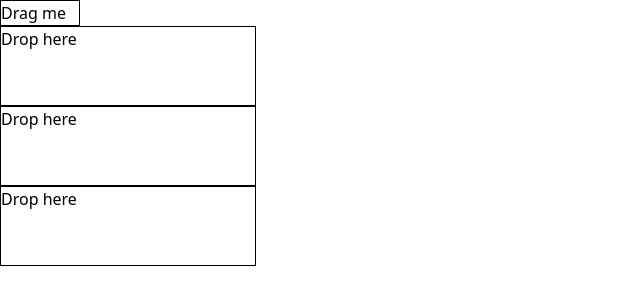
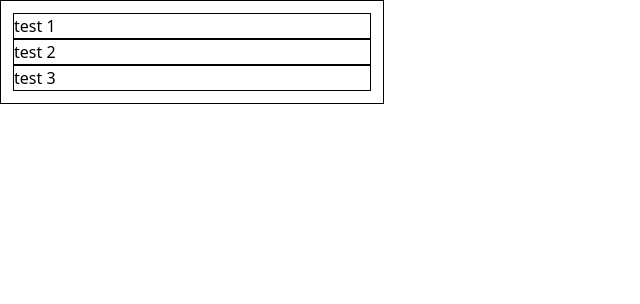
Before and after one commit to youyoumu/dnd-kit-practice, a React (Vite) app: page / in a window 1280 px wide. Shown: the top 304 px of the page, without its empty margins (0-640 px from the left). Built offline with nearby package versions, Linux system fonts and the light colour scheme.

Commit message:
Trying sortable

```diff
--- a/package.json
+++ b/package.json
@@ -11,6 +11,7 @@
   },
   "dependencies": {
     "@dnd-kit/core": "^6.1.0",
+    "@dnd-kit/sortable": "^8.0.0",
     "react": "^18.2.0",
     "react-dom": "^18.2.0"
   },
--- a/src/App.jsx
+++ b/src/App.jsx
@@ -1,34 +1,56 @@
 import { useState } from 'react'
-import { DndContext } from '@dnd-kit/core'
+import {
+  DndContext,
+  closestCenter,
+  KeyboardSensor,
+  PointerSensor,
+  useSensor,
+  useSensors
+} from '@dnd-kit/core'
+import {
+  arrayMove,
+  SortableContext,
+  sortableKeyboardCoordinates,
+  verticalListSortingStrategy
+} from '@dnd-kit/sortable'
 
-import { Droppable } from './Droppable'
-import { Draggable } from './Draggable'
+import { SortableItem } from './SortableItem'
 
 export default function App() {
-  const containers = ['A', 'B', 'C']
-  const [parent, setParent] = useState(null)
-  const draggableMarkup = <Draggable id="draggable">Drag me</Draggable>
+  const [items, setItems] = useState([1, 2, 3])
+  const sensors = useSensors(
+    useSensor(PointerSensor),
+    useSensor(KeyboardSensor, {
+      coordinateGetter: sortableKeyboardCoordinates
+    })
+  )
 
   return (
-    <DndContext onDragEnd={handleDragEnd}>
-      {parent === null ? draggableMarkup : null}
-
-      {containers.map((id) => (
-        // We updated the Droppable component so it would accept an `id`
-        // prop and pass it to `useDroppable`
-        <Droppable key={id} id={id}>
-          {parent === id ? draggableMarkup : 'Drop here'}
-        </Droppable>
-      ))}
+    <DndContext
+      sensors={sensors}
+      collisionDetection={closestCenter}
+      onDragEnd={handleDragEnd}
+    >
+      <div className="max-w-sm p-3 border border-black">
+        <SortableContext items={items} strategy={verticalListSortingStrategy}>
+          {items.map((id) => (
+            <SortableItem key={id} id={id} />
+          ))}
+        </SortableContext>
+      </div>
     </DndContext>
   )
 
   function handleDragEnd(event) {
-    const { over } = event
-    console.log(over.id)
+    const { active, over } = event
 
-    // If the item is dropped over a container, set it as the parent
-    // otherwise reset the parent to `null`
-    setParent(over ? over.id : null)
+    if (active.id !== over.id) {
+      setItems((items) => {
+        const oldIndex = items.indexOf(active.id)
+        const newIndex = items.indexOf(over.id)
+
+        return arrayMove(items, oldIndex, newIndex)
+      })
+    }
   }
 }
--- /dev/null
+++ b/src/SortableItem.jsx
@@ -0,0 +1,24 @@
+import { useSortable } from '@dnd-kit/sortable'
+import { CSS } from '@dnd-kit/utilities'
+
+export function SortableItem(props) {
+  const { attributes, listeners, setNodeRef, transform, transition } =
+    useSortable({ id: props.id })
+
+  const style = {
+    transform: CSS.Transform.toString(transform),
+    transition
+  }
+
+  return (
+    <div
+      ref={setNodeRef}
+      style={style}
+      {...attributes}
+      {...listeners}
+      className="border border-black"
+    >
+      test {props.id}
+    </div>
+  )
+}
```
Also changed, not shown: 1 other file (tests, documents, lock files or other folders).
